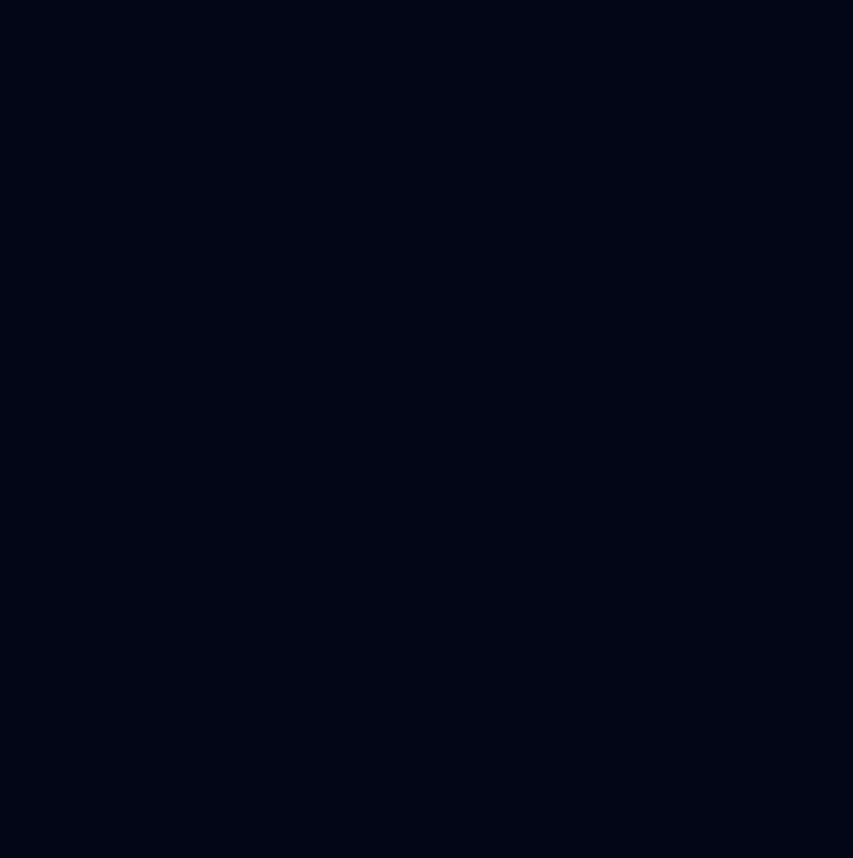
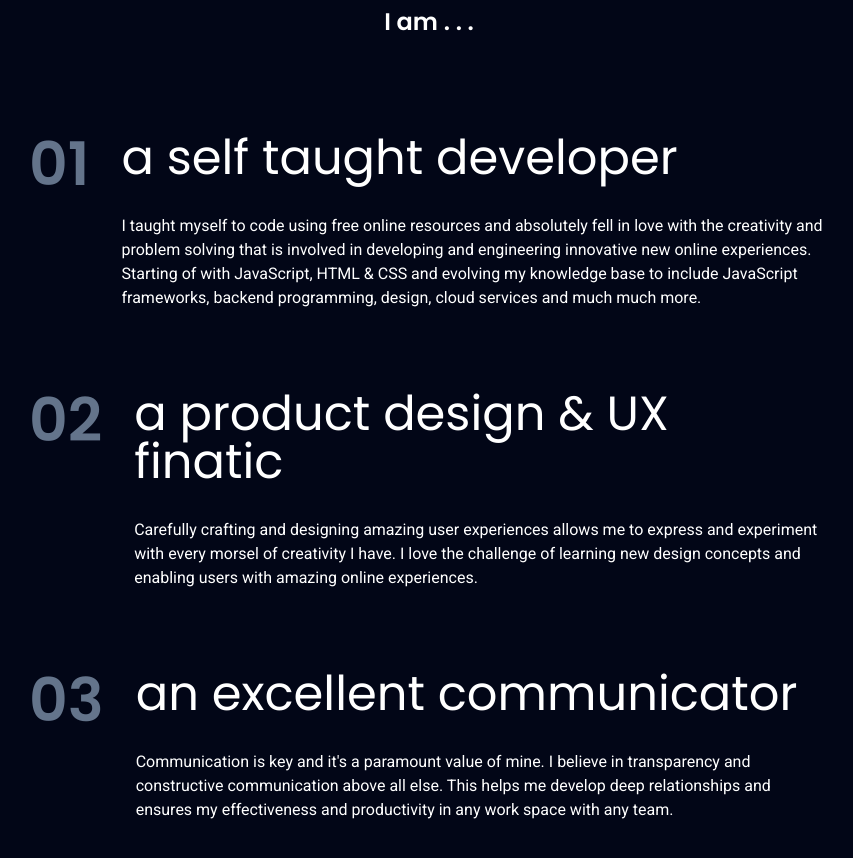
Before and after one commit to divenire05/my-amazingly-awesome-portfolio, a SvelteKit app: page / in a window 1280 px wide. Shown: the part 1880-2738 px from the top of the page, without its empty margins (211-1064 px from the left). Before the commit the page ends 1622 px from the top, so only its background shows below. Built offline with nearby package versions, Linux system fonts and the light colour scheme.

Commit message:
adding the about me in list form

```diff
--- a/src/components/Header.svelte
+++ b/src/components/Header.svelte
@@ -11,7 +11,7 @@
     <h1 class="font-medium">
         <b class="font-bold poppins">Vedant</b> Badoni
     </h1>
-    <div class="sm:flex items-center gap-4 hidden">
+    <div class="sm:flex ml-auto pr-4 items-center gap-4 hidden">
         {#each tabs as tab, index}
             <a href={tab.link} class="duration-200 hover:text-violet-400">
                 <p>{tab.name}</p>
--- a/src/components/Main.svelte
+++ b/src/components/Main.svelte
@@ -6,6 +6,24 @@
         {name: 'Ultimate Todos', icon: 'fa-solid fa-list-check'},
         {name: 'Pokédex', icon: 'fa-solid fa-diagram-project'},
     ]
+
+    let benefits = [
+        {
+            name: "a self taught developer",
+            description:
+                "I taught myself to code using free online resources and absolutely fell in love with the creativity and problem solving that is involved in developing and engineering innovative new online experiences. Starting of with JavaScript, HTML & CSS and evolving my knowledge base to include JavaScript frameworks, backend programming, design, cloud services and much much more.",
+        },
+        {
+            name: "a product design & UX finatic",
+            description:
+                "Carefully crafting and designing amazing user experiences allows me to express and experiment with every morsel of creativity I have. I love the challenge of learning new design concepts and enabling users with amazing online experiences.",
+        },
+        {
+            name: "an excellent communicator",
+            description:
+                "Communication is key and it's a paramount value of mine. I believe in transparency and constructive communication above all else. This helps me develop deep relationships and ensures my effectiveness and productivity in any work space with any team.",
+        },
+    ];
 
 </script>
 
@@ -55,4 +73,26 @@
             </Step>
         </div>
     </section>
+    <section id="about" class="py-20 pt-10 lg:pt-16 lg:py-32 flex flex-col gap-16 sm:gap-20 md:gap-24 relative">
+        <div class="flex flex-col gap-2 text-center relative before:absolute before:top-0 before:left-0 before:w-2/3 before:h-1.5 before:bg-violet-700 after:absolute after:bottom-0 after:w-2/3 after:right-0 after:h-1.5 after:bg-violet-700 py-4">
+            <h6 class="text-lg sm:text-xl md:text-2xl">Want to know more?</h6>
+            <h3 class="font-semibold text-3xl sm:text-4xl md:text-5xl">A bit <span class="poppins text-violet-400">about</span> me.</h3>
+        </div>
+        <p class="mx-auto poppins font-semibold text-lg sm:text-xl md:text-2xl">I am . . .</p>
+        <div class="flex flex-col gap-20 w-full mx-auto max-w-[800px]">
+            {#each benefits as benefit, index}
+                <div class="flex gap-6 sm:gap-8">
+                    <p class="poppins text-4xl sm:text-5xl md:text-6xl text-slate-500 font-semibold">
+                        0{index+1}
+                    </p>
+                    <div class="flex flex-col gap-6 sm:gap-8">
+                        <h3 class="text-2xl sm:text-3xl md:text-5xl">
+                            {benefit.name}
+                        </h3>
+                        <p>{benefit.description}</p>
+                    </div>
+                </div>
+            {/each}
+        </div>
+    </section>
 </main>
```
